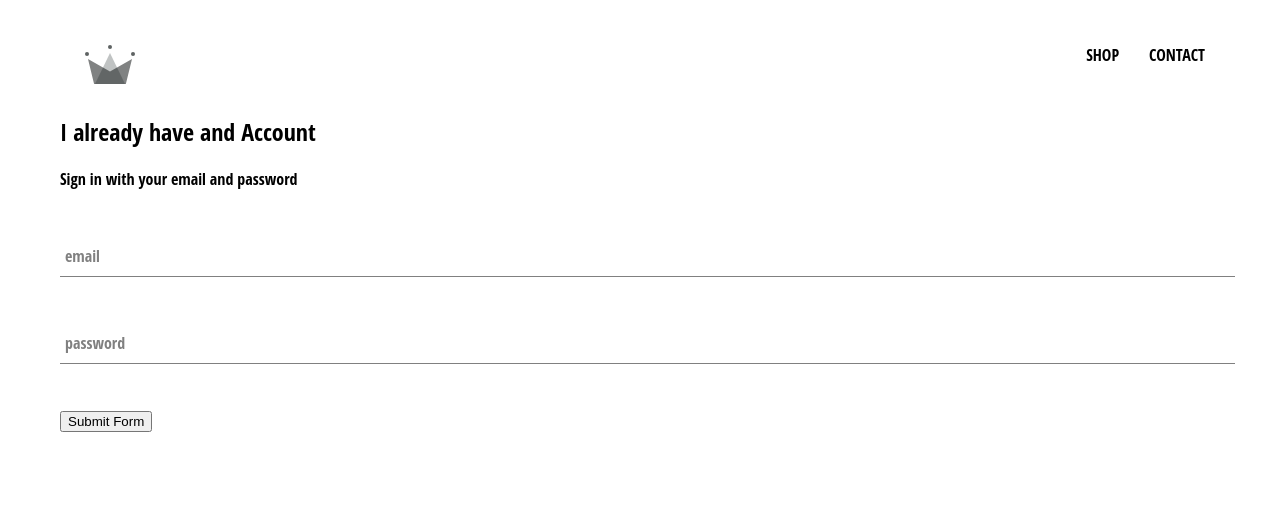
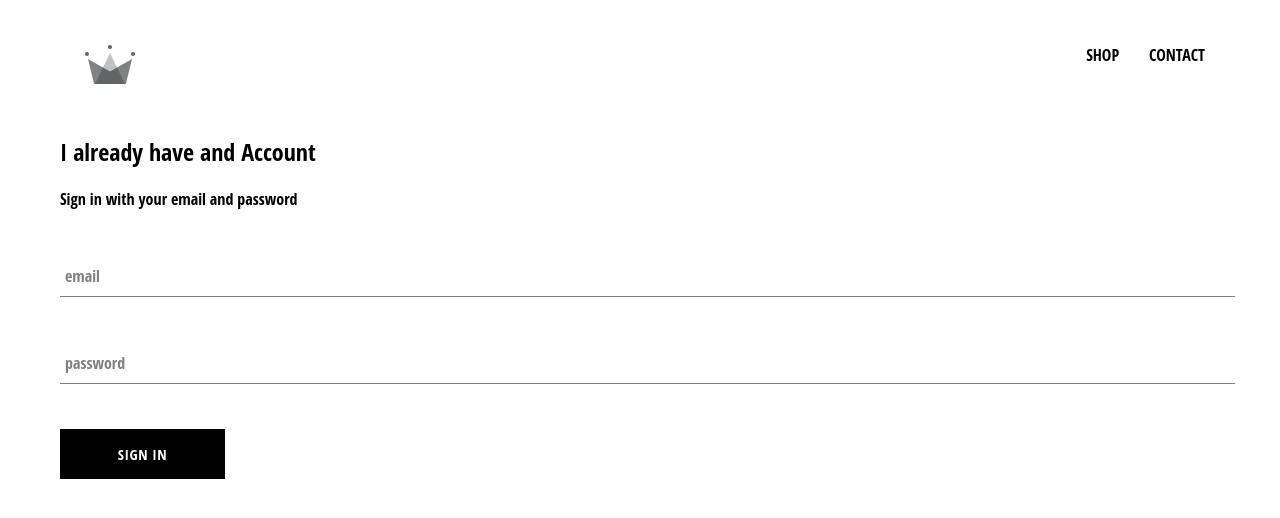
Before and after one commit to jps27CSE/Ecommerce_App-React, a React (Create React App) app: page /signin in a window 1280 px wide. Shown: the top 518 px of the page. Built offline with nearby package versions, Linux system fonts and the light colour scheme.

Commit message:
Custom Button

```diff
--- /dev/null
+++ b/src/components/custom-button/custom-button.style.scss
@@ -0,0 +1,22 @@
+.custom-button {
+    min-width: 165px;
+    width: auto;
+    height: 50px;
+    letter-spacing: 0.5px;
+    line-height: 50px;
+    padding: 0 35px 0 35px;
+    font-size: 15px;
+    background-color: black;
+    color: white;
+    text-transform: uppercase;
+    font-family: 'Open Sans Condensed';
+    font-weight: bolder;
+    border: none;
+    cursor: pointer;
+
+    &:hover {
+      background-color: white;
+      color: black;
+      border: 1px solid black;
+    }
+  }
--- /dev/null
+++ b/src/components/custom-button/custom-buttonComponent.js
@@ -0,0 +1,10 @@
+import React from 'react'
+import './custom-button.style.scss'
+
+const CustomButton = ({ children, ...otherProps }) => (
+    <button className="custom-button" {...otherProps}>
+        {children}
+    </button>
+)
+
+export default CustomButton
--- a/src/components/sign-in/sign-in.Style.scss
+++ b/src/components/sign-in/sign-in.Style.scss
@@ -1,4 +1,6 @@
 .sign-in
 {
     width:30vm;
+    display: flex;
+    flex-direction: column;
 }
--- a/src/components/sign-in/sign-inComponent.js
+++ b/src/components/sign-in/sign-inComponent.js
@@ -1,6 +1,7 @@
 import React from 'react'
 import './sign-in.Style.scss'
 import FormInput from '../form-input/form-inputComponent'
+import CustomButton from '../custom-button/custom-buttonComponent'
 class SignIn extends React.Component {
     constructor(props) {
         super(props)
@@ -31,7 +32,7 @@
                 <form onSubmit={this.handleSubmit}>
                     <FormInput name='email' type='email' value={this.state.email} handleChange={this.handleChange} label='email' required />
                     <FormInput name='password' type='password' value={this.state.password} handleChange={this.handleChange} label='password' required />
-                    <input type='submit' value='Submit Form' />
+                    <CustomButton type='submit'>Sign In</CustomButton>
                 </form>
             </div>
         )
```
